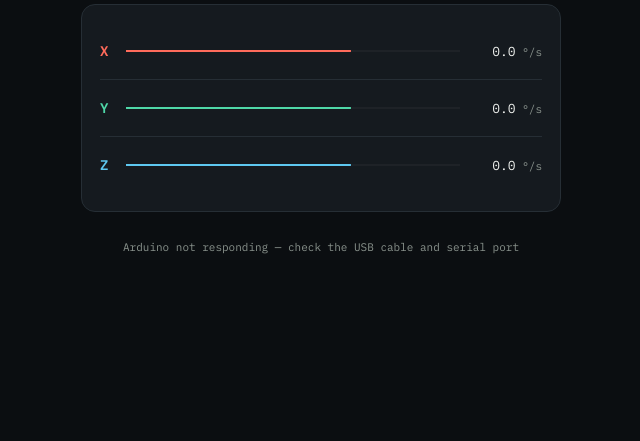
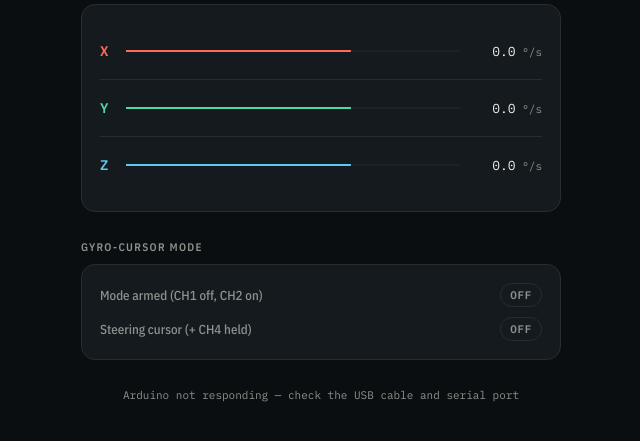
Before and after one commit to OMG216/Gesture-Glove, a Flask app: page / in a window 1280 px wide. Shown: the part 239-680 px from the top of the page, without its empty margins (319-959 px from the left). Run offline with Flask 3, Linux system fonts and the light colour scheme.

Commit message:
Added cursor control

```diff
--- a/app.py
+++ b/app.py
@@ -27,8 +27,36 @@ TROUBLESHOOTING
     Wi-Fi, and check your laptop's firewall allows Python / port 5000.
   - "NO LINK" never goes away: double check SERIAL_PORT and that the
     Arduino sketch has been uploaded and is running.
+
+GYRO-CURSOR MODE
+  A special mode steers your laptop's mouse with the gyroscope:
+    - Active only while CH1 is OFF and CH2 is ON.
+    - While that mode is active AND CH4 is held, the gyroscope drives the
+      cursor like a joystick (tilt = move, the reading is a speed, not a
+      position).
+    - While steering (CH4 held, inside the mode), tapping CH5 fires one
+      left click per tap.
+  Press ESC at any time to quit the whole program immediately.
+
+  OS PERMISSIONS THIS NEEDS (pynput moves your real mouse + reads keys):
+    macOS   : System Settings -> Privacy & Security -> Accessibility, AND
+              -> Input Monitoring. Add Terminal (or your Python app) to
+              both, or the cursor won't move / ESC won't be seen.
+    Windows : Works out of the box. Some antivirus tools flag global mouse
+              control - allow it if prompted.
+    Linux   : Only works on an X11 session. On Wayland (default on many
+              modern distros), apps are not allowed to inject mouse/key
+              events for security reasons, so this feature will silently
+              do nothing - log out and pick an "Ubuntu on Xorg" / X11
+              session at login if that's your situation.
+
+  Gyro axis mapping is a guess (gyroX -> left/right, gyroY -> up/down)
+  since it depends on how the sensor is physically mounted. If motion
+  feels backwards or swapped, flip INVERT_X/INVERT_Y or swap which axis
+  feeds dx/dy below.
 """
 
+import os
 import json
 import threading
 import time
@@ -36,11 +64,20 @@ import time
 import serial
 import serial.tools.list_ports
 from flask import Flask, jsonify, render_template
+from pynput.mouse import Controller as MouseController, Button
+from pynput.keyboard import Listener as KeyboardListener, Key
 
 # ---- CONFIG: change this for your setup ----
 SERIAL_PORT = "COM3"  # <-- change this to your Arduino's port
 BAUD_RATE = 115200
 # ---------------------------------------------
+
+# ---- Gyro-cursor mode config (see GYRO-CURSOR MODE above) ----
+CURSOR_SENSITIVITY = 4.0  # pixels per (deg/s) per second of tilt - raise to go faster
+INVERT_X = False
+INVERT_Y = False
+MAX_DT = 0.25  # clamp time jumps (e.g. after a stall) so the cursor can't leap
+# ----------------------------------------------------------------
 
 app = Flask(__name__)
 
@@ -51,8 +88,82 @@ state = {
     "gyroZ": 0.0,
     "connected": False,
     "last_update": None,
+    "mode_active": False,    # CH1 off AND CH2 on
+    "cursor_active": False,  # mode_active AND CH4 held (gyro is steering)
 }
 state_lock = threading.Lock()
+
+mouse_controller = MouseController()
+_cursor_state = {
+    "last_time": None,  # None means "not currently steering"
+    "frac_x": 0.0,       # leftover sub-pixel movement, carried between ticks
+    "frac_y": 0.0,
+    "prev_ch5": 0,        # previous CH5 reading, to detect a fresh tap
+}
+
+
+def update_cursor_control(touch, gyro_x, gyro_y):
+    """Joystick-style cursor control, called once per sensor reading.
+    Moves the real OS mouse cursor while the mode + CH4 conditions hold,
+    and fires one click per fresh CH5 tap while steering. Returns
+    (mode_active, cursor_active) so the dashboard can show the state."""
+    mode_active = (touch[0] == 0) and (touch[1] == 1)
+    cursor_active = mode_active and (touch[3] == 1)
+
+    if not cursor_active:
+        # Not steering right now - reset the timer so motion doesn't jump
+        # the instant steering resumes, but keep tracking CH5 so a tap
+        # that happens to land exactly on the transition isn't missed.
+        _cursor_state["last_time"] = None
+        _cursor_state["prev_ch5"] = touch[4]
+        return mode_active, cursor_active
+
+    now = time.time()
+    last_time = _cursor_state["last_time"]
+    dt = 0.0 if last_time is None else min(now - last_time, MAX_DT)
+    _cursor_state["last_time"] = now
+
+    if dt > 0:
+        dx = gyro_x * CURSOR_SENSITIVITY * dt * (-1 if INVERT_X else 1)
+        dy = gyro_y * CURSOR_SENSITIVITY * dt * (-1 if INVERT_Y else 1)
+
+        # Accumulate fractional pixels so slow tilts still move the cursor
+        # smoothly instead of being rounded away to zero every tick.
+        _cursor_state["frac_x"] += dx
+        _cursor_state["frac_y"] += dy
+        move_x = int(_cursor_state["frac_x"])
+        move_y = int(_cursor_state["frac_y"])
+        _cursor_state["frac_x"] -= move_x
+        _cursor_state["frac_y"] -= move_y
+
+        if move_x or move_y:
+            try:
+                mouse_controller.move(move_x, move_y)
+            except Exception as e:
+                print(f"Cursor move failed (check OS permissions): {e}")
+
+    # Click once per fresh CH5 tap (rising edge), not once per reading,
+    # so holding CH5 down doesn't spam dozens of clicks per second.
+    if touch[4] == 1 and _cursor_state["prev_ch5"] == 0:
+        try:
+            mouse_controller.click(Button.left, 1)
+        except Exception as e:
+            print(f"Cursor click failed (check OS permissions): {e}")
+    _cursor_state["prev_ch5"] = touch[4]
+
+    return mode_active, cursor_active
+
+
+def on_key_press(key):
+    if key == Key.esc:
+        print("\nESC pressed - shutting down Sensor Panel.")
+        os._exit(0)
+
+
+def start_escape_listener():
+    listener = KeyboardListener(on_press=on_key_press)
+    listener.daemon = True
+    listener.start()
 
 
 def list_available_ports():
@@ -87,11 +198,24 @@ def serial_worker():
             if not raw:
                 continue
             data = json.loads(raw)
+            touch = data.get("touch", state["touch"])
+            gyro_x = data.get("gyroX", state["gyroX"])
+            gyro_y = data.get("gyroY", state["gyroY"])
+            gyro_z = data.get("gyroZ", state["gyroZ"])
+
+            mode_active, cursor_active = False, False
+            if isinstance(touch, list) and len(touch) >= 5:
+                # Done outside state_lock since it can call into the OS
+                # mouse driver, which we don't want blocking the dashboard.
+                mode_active, cursor_active = update_cursor_control(touch, gyro_x, gyro_y)
+
             with state_lock:
-                state["touch"] = data.get("touch", state["touch"])
-                state["gyroX"] = data.get("gyroX", state["gyroX"])
-                state["gyroY"] = data.get("gyroY", state["gyroY"])
-                state["gyroZ"] = data.get("gyroZ", state["gyroZ"])
+                state["touch"] = touch
+                state["gyroX"] = gyro_x
+                state["gyroY"] = gyro_y
+                state["gyroZ"] = gyro_z
+                state["mode_active"] = mode_active
+                state["cursor_active"] = cursor_active
                 state["connected"] = True
                 state["last_update"] = time.time()
         except json.JSONDecodeError:
@@ -117,5 +241,7 @@ def api_sensors():
 
 if __name__ == "__main__":
     threading.Thread(target=serial_worker, daemon=True).start()
+    start_escape_listener()
     print("Dashboard running. On your phone, open: http://<this-laptop-ip>:5000")
+    print("Press ESC at any time (with this window focused, or globally on Windows/macOS with permissions) to quit.")
     app.run(host="0.0.0.0", port=5000, debug=False)
--- a/templates/index.html
+++ b/templates/index.html
@@ -160,6 +160,37 @@
 
   .unit { color: var(--ink-dim); font-size: 11px; }
 
+  .mode-row {
+    display: flex;
+    align-items: center;
+    justify-content: space-between;
+    gap: 12px;
+  }
+
+  .mode-row + .mode-row { margin-top: 10px; }
+
+  .mode-label {
+    font-size: 13px;
+    color: var(--ink-dim);
+  }
+
+  .mode-badge {
+    font-family: 'IBM Plex Mono', monospace;
+    font-size: 11px;
+    font-weight: 600;
+    letter-spacing: 0.06em;
+    padding: 4px 9px;
+    border-radius: 999px;
+    border: 1px solid var(--line);
+    color: var(--ink-dim);
+  }
+
+  .mode-badge.on {
+    color: var(--green);
+    border-color: var(--green);
+    background: rgba(84, 214, 126, 0.1);
+  }
+
   footer {
     margin-top: 20px;
     text-align: center;
@@ -207,6 +238,20 @@
           <span class="axis-label">Z</span>
           <canvas id="canvas-z"></canvas>
           <span class="axis-value"><span id="value-z">0.0</span><span class="unit"> °/s</span></span>
+        </div>
+      </div>
+    </section>
+
+    <section>
+      <div class="eyebrow">GYRO-CURSOR MODE</div>
+      <div class="panel">
+        <div class="mode-row">
+          <span class="mode-label">Mode armed (CH1 off, CH2 on)</span>
+          <span class="mode-badge" id="badge-mode">OFF</span>
+        </div>
+        <div class="mode-row">
+          <span class="mode-label">Steering cursor (+ CH4 held)</span>
+          <span class="mode-badge" id="badge-cursor">OFF</span>
         </div>
       </div>
     </section>
@@ -318,6 +363,10 @@
       document.getElementById('value-z').textContent = data.gyroZ.toFixed(1);
 
       setStatus(data.connected);
+      document.getElementById('badge-mode').classList.toggle('on', !!data.mode_active);
+      document.getElementById('badge-mode').textContent = data.mode_active ? 'ON' : 'OFF';
+      document.getElementById('badge-cursor').classList.toggle('on', !!data.cursor_active);
+      document.getElementById('badge-cursor').textContent = data.cursor_active ? 'ON' : 'OFF';
       footerText.textContent = data.connected
         ? 'Live · updating 5×/sec'
         : 'Arduino not responding — check the USB cable and serial port';
```
Also changed, not shown: 2 other files.
